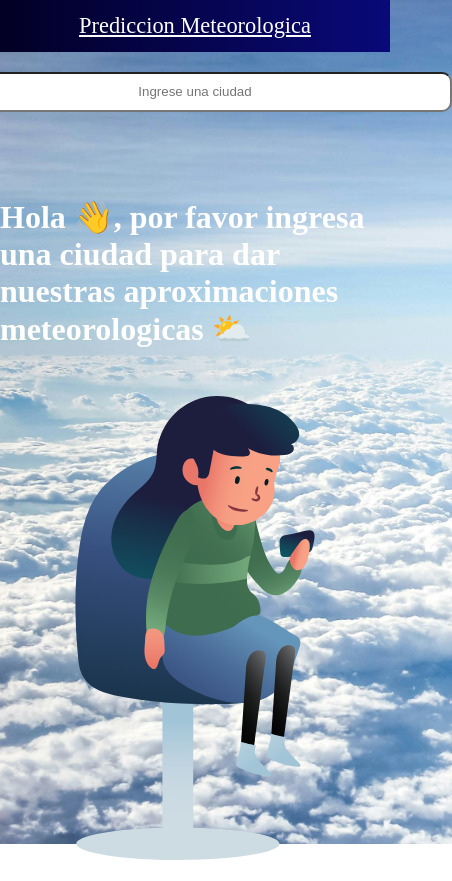
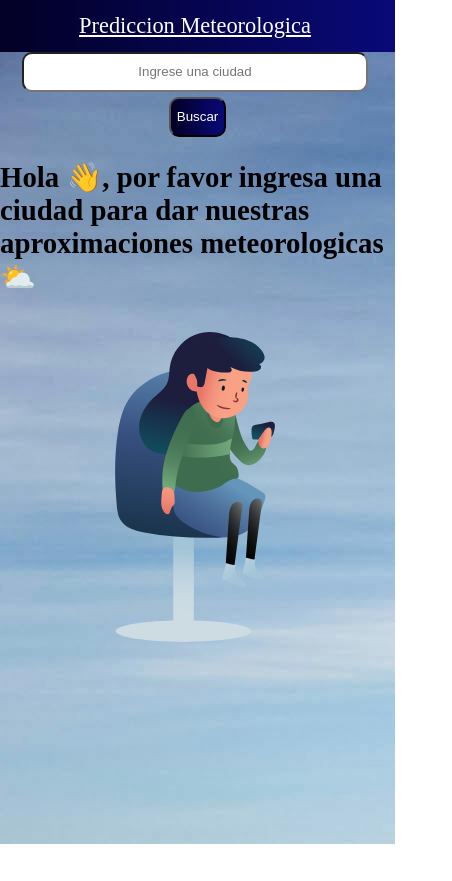
Before and after one commit to federicosilvera/clima, a React (Create React App) app: page / in a window 390 px wide. Shown: the whole page, 452 px wide, since content can reach past the window. After the commit the page ends 844 px from the top, so only its background shows below. Built offline with nearby package versions, Linux system fonts and the light colour scheme.

Commit message:
añadiendo responsive

```diff
--- a/src/components/Cards.js
+++ b/src/components/Cards.js
@@ -65,18 +65,18 @@ const Cards = ({loadingData, weather, showData, forecast}) => {
                    <div >
                       <div className='temps'>
                         <p className='fore-date'>{forecastDate3}h</p>
-                        <p><img src={iconUrl3} alt='icon'/>{forecast.list[1].weather[0].description}</p>
-                        <p>{(forecast.list[1].main.temp - 273.15).toFixed(1)}°C</p>
+                        <p className='paraph'><img src={iconUrl3} alt='icon'/>{forecast.list[1].weather[0].description}</p>
+                        <p className='paraph'>{(forecast.list[1].main.temp - 273.15).toFixed(1)}°C</p>
                       </div>
                       <div className='temps'>
                         <p className='fore-date'>{forecastDate6}h</p>
-                        <p><img src={iconUrl6} alt='icon'/>{forecast.list[2].weather[0].description}</p>
-                        <p>{(forecast.list[2].main.temp - 273.15).toFixed(1)}°C</p>
+                        <p className='paraph'><img src={iconUrl6} alt='icon'/>{forecast.list[2].weather[0].description}</p>
+                        <p className='paraph'>{(forecast.list[2].main.temp - 273.15).toFixed(1)}°C</p>
                       </div>
                       <div className='temps'>
                         <p className='fore-date'>{forecastDate9}h</p>
-                        <p><img src={iconUrl9} alt='icon'/>{forecast.list[3].weather[0].description}</p>
-                        <p>{(forecast.list[3].main.temp - 273.15).toFixed(1)}°C</p>
+                        <p className='paraph'><img src={iconUrl9} alt='icon'/>{forecast.list[3].weather[0].description}</p>
+                        <p className='paraph'>{(forecast.list[3].main.temp - 273.15).toFixed(1)}°C</p>
                       </div>
                   </div>
           </div>
--- a/src/styles/App.css
+++ b/src/styles/App.css
@@ -8,3 +8,12 @@ body{
   background-repeat: no-repeat;
   height: 100vh;
 }
+
+@media (max-width:700px) {
+  body {
+  background-image: url('../assets/images/clouds.jpg');
+  background-size:auto;
+  background-repeat: no-repeat;
+  height: 100vh;
+  }
+}
--- a/src/styles/Cards.css
+++ b/src/styles/Cards.css
@@ -46,6 +46,7 @@ div .data{
     color: white;
     position: absolute;
     padding-left: 20px;
+    padding-top: 20px;
     margin-top: 50px;
 }
 
@@ -63,7 +64,6 @@ div .data{
 .temps{
     color: black;
     font-size: 1.2rem;
-
 }
 
 .fore-date{
@@ -72,7 +72,7 @@ div .data{
 }
 
 .no-info{
-    color: white;
+    color: black;
     display: flex;
     justify-content: center;
     font-size: 2rem;
@@ -83,3 +83,58 @@ div .data{
     display: flex;
     justify-self: center;
 }
+
+@media (max-width:1280px) {
+    .wait{
+        height: 40vh;
+        display: flex;
+        justify-self: center;
+    }
+
+    .no-info{
+        font-size: 1.8rem;
+    }
+
+    .showData{
+        display: flex;
+        justify-self: center;
+        height: 45%;
+        width: 50vh;
+    }
+
+    .fore-date{
+        font-size: 1rem;
+        color: black;
+    }
+    p .fore-date{
+        margin: 0px;
+    }
+    .temps{
+        font-size: 1rem;
+        color: black;
+
+    }
+
+    .title-city{
+        font-size: 1rem;
+    }
+
+    .title-temp{
+        font-size: 1rem;
+        margin-top: 120px;
+    }
+
+    .title-icon{
+        margin-top: 150px;
+        padding-left: 0px;
+    }
+
+    .paraph{
+        margin-top: 0px;
+        margin-bottom: 0px;
+    }
+
+    .data{
+        width: 55%;
+    }
+}
--- a/src/styles/forms.css
+++ b/src/styles/forms.css
@@ -3,6 +3,7 @@
     border-radius: 10px;
     background: linear-gradient(90deg, rgba(2,0,36,1) 0%, rgba(9,9,121,1) 100%, rgba(0,212,255,1) 100%);
     color: white;
+    margin-left: 5px;
 }
 
 .input{
@@ -19,3 +20,24 @@
     justify-content: center;
     padding: 20px;
 }
+
+@media (max-width:1280px) {
+    .input{
+        max-width: 40vh;
+        display: flex;
+        justify-self: center;
+    }
+
+    .button{
+        display: flex;
+        justify-self: center;
+        align-self: center;
+        margin-top: 5px;
+        padding-top: 10px;
+
+    }
+
+    .form{
+        padding: 0px;
+    }
+}
--- a/src/styles/index.css
+++ b/src/styles/index.css
@@ -3,3 +3,9 @@ body {
   padding: 0;
   box-sizing: border-box;
 }
+
+@media (max-width:1280px) {
+  body{
+    width: 100%;
+  }
+}
--- a/src/styles/navbar.css
+++ b/src/styles/navbar.css
@@ -14,3 +14,10 @@ a{
     font-size: 1.4rem ;
     font-family: 'Times New Roman', Times, serif;
 }
+
+@media (max-width:1080px) {
+    .nav{
+        width: 100%;
+        justify-self: center;
+    }
+}
```
